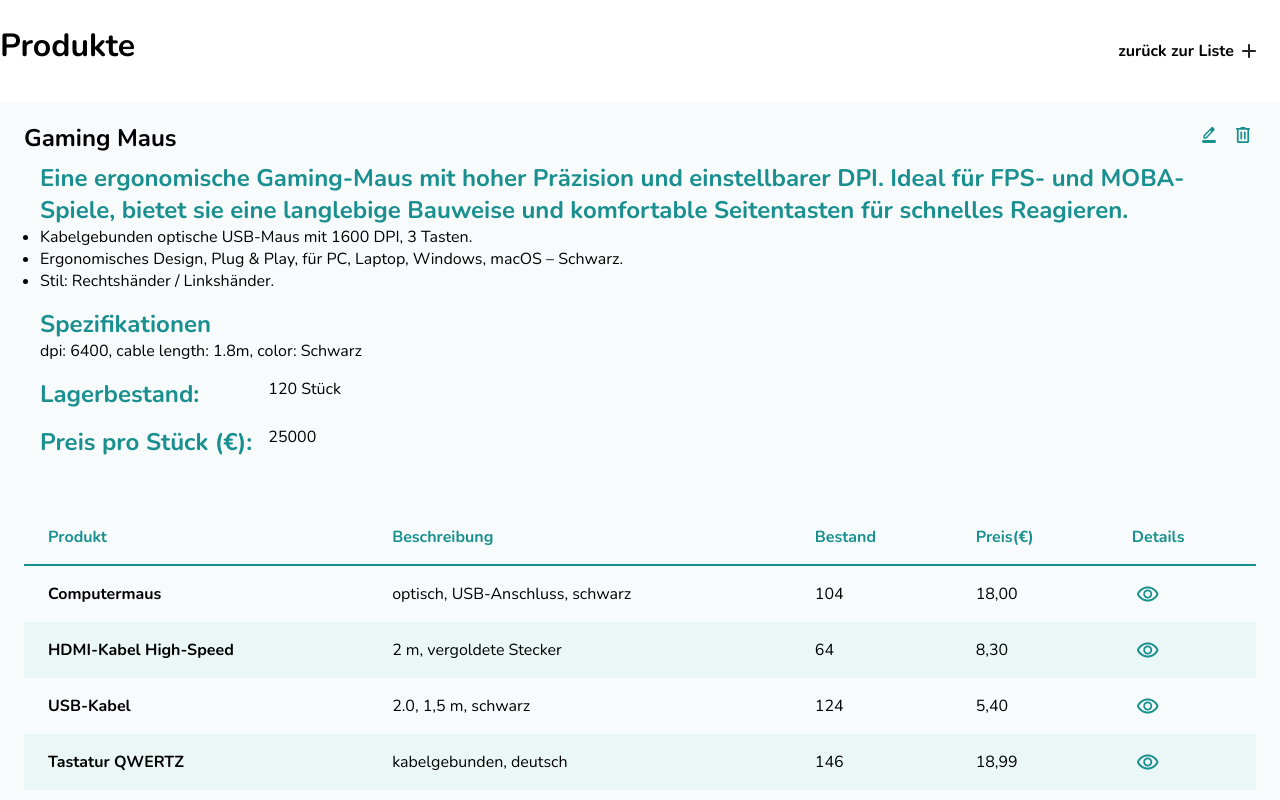
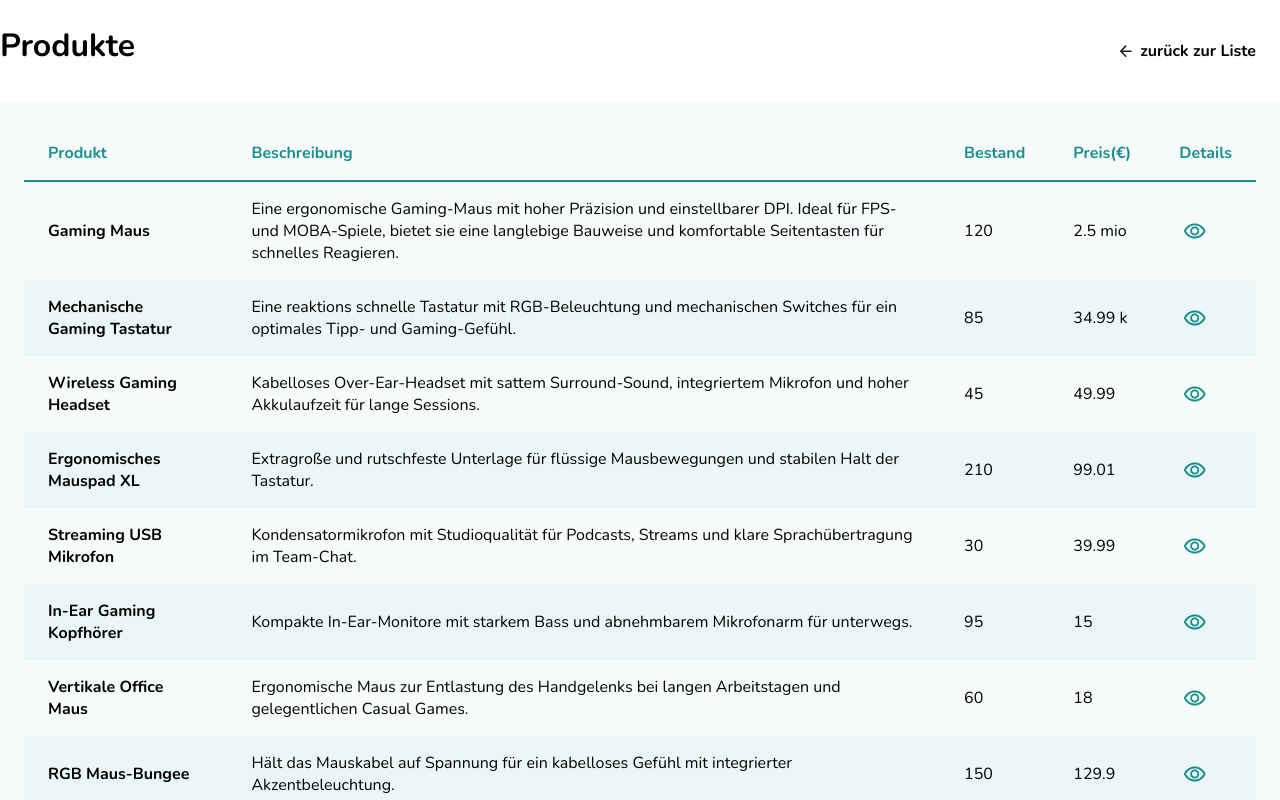
Before and after one commit to Lehnerma/angular-learning-product-list, an Angular app: page / in a window 1280 px wide. Shown: the top 800 px of the page. Built offline with nearby package versions, Linux system fonts and the light colour scheme.

Commit message:
feat: update product list and main header for improved functionality and display

```diff
--- a/src/app/app.html
+++ b/src/app/app.html
@@ -1,5 +1,5 @@
 <main-header></main-header>
-<app-product-detail></app-product-detail>
+<!-- <app-product-detail></app-product-detail> -->
 <app-product-list></app-product-list>
 
 
--- a/src/app/layout/main-header/main-header.html
+++ b/src/app/layout/main-header/main-header.html
@@ -1,10 +1,44 @@
 <header class="main-header">
   <h1 class="main-header__title">Produkte</h1>
-  <a class="btn" [class.btn--primary]="path == ''" [class.btn--secondary]="path == 'detail'">
+  <a class="btn" [class.btn--primary]="path == ''" [class.btn--secondary]="path == 'detail'" (click)="switchPath()">
+    @if (path === 'detail') {
+      <svg
+        xmlns="http://www.w3.org/2000/svg"
+        width="12"
+        height="12"
+        viewBox="0 0 12 12"
+        fill="none"
+      >
+        <path
+          d="M2.54678 6.94109H10.9176C11.1298 6.94109 11.3077 6.86736 11.4513
+6.71989C11.5948 6.57242 11.6666 6.38968 11.6666 6.17168C11.6666 5.95368 11.5948
+5.77094 11.4513 5.62347C11.3077 5.476 11.1298 5.40226 10.9176
+5.40226H2.54678L6.21719 1.63212C6.367 1.47824 6.43879 1.29871 6.43254 1.09353C6.4263
+0.888349 6.34827 0.708819 6.19846 0.554936C6.04865 0.413876 5.87387 0.34014 5.67412
+0.333728C5.47437 0.327316 5.29958 0.401052 5.14977 0.554936L0.205952
+5.63309C0.131045 5.71003 0.0779867 5.79338 0.0467758 5.88315C0.0155649 5.97291
+-4.1008e-05 6.06909 -4.1008e-05 6.17168C-4.1008e-05 6.27427 0.0155649 6.37044
+0.0467758 6.46021C0.0779867 6.54997 0.131045 6.63333 0.205952 6.71027L5.14977
+11.7884C5.2871 11.9295 5.45876 12 5.66475 12C5.87075 12 6.04865 11.9295 6.19846
+11.7884C6.34827 11.6345 6.42318 11.4518 6.42318 11.2402C6.42318 11.0286 6.34827
+10.8459 6.19846 10.692L2.54678 6.94109Z"
+          fill="#1C1B1F"
+        />
+      </svg>
+    }
+
     <span>{{ btn_txt }}</span>
-    <svg xmlns="http://www.w3.org/2000/svg" width="14" height="14" viewBox="0 0 14 14" fill="none">
-      <path
-        d="M6 8H1C0.716667 8 0.479167 7.90417 0.2875 7.7125C0.0958333 7.52083 0 7.28333
+
+    @if (path === '') {
+      <svg
+        xmlns="http://www.w3.org/2000/svg"
+        width="14"
+        height="14"
+        viewBox="0 0 14 14"
+        fill="none"
+      >
+        <path
+          d="M6 8H1C0.716667 8 0.479167 7.90417 0.2875 7.7125C0.0958333 7.52083 0 7.28333
 0 7C0 6.71667 0.0958333 6.47917 0.2875 6.2875C0.479167 6.09583 0.716667 6 1 6H6V1C6
 0.716667 6.09583 0.479167 6.2875 0.2875C6.47917 0.0958333 6.71667 0 7 0C7.28333 0
 7.52083 0.0958333 7.7125 0.2875C7.90417 0.479167 8 0.716667 8 1V6H13C13.2833 6
@@ -12,8 +46,9 @@
 7.52083 13.7125 7.7125C13.5208 7.90417 13.2833 8 13 8H8V13C8 13.2833 7.90417 13.5208
 7.7125 13.7125C7.52083 13.9042 7.28333 14 7 14C6.71667 14 6.47917 13.9042 6.2875
 13.7125C6.09583 13.5208 6 13.2833 6 13V8Z"
-        fill="#232323"
-      />
-    </svg>
+          fill="#232323"
+        />
+      </svg>
+    }
   </a>
 </header>
--- a/src/app/layout/main-header/main-header.ts
+++ b/src/app/layout/main-header/main-header.ts
@@ -18,4 +18,9 @@
       this.btn_txt = 'zurück zur Liste';
     }
   }
+
+// todo delet only for testing
+  switchPath(){
+    this.path = this.path === '' ? 'detail' : ''
+  }
 }
--- a/src/app/shared/components/product-list/product-list.html
+++ b/src/app/shared/components/product-list/product-list.html
@@ -9,35 +9,35 @@
         <th>Details</th>
       </tr>
     </thead>
+
     <tbody>
-      <tr role="link">
-        <td>Computermaus</td>
-        <td>optisch, USB-Anschluss, schwarz</td>
-        <td><span class="badge ok">104</span></td>
-        <td class="price">18,00</td>
-        <td><a class="btn--view" aria-label="Details anzeigen"></a></td>
-      </tr>
-      <tr role="link">
-        <td>HDMI-Kabel High-Speed</td>
-        <td>2 m, vergoldete Stecker</td>
-        <td><span class="badge low">64</span></td>
-        <td class="price">8,30</td>
-        <td><a class="btn--view" aria-label="Details anzeigen"></a></td>
-      </tr>
-      <tr role="link">
-        <td>USB-Kabel</td>
-        <td>2.0, 1,5 m, schwarz</td>
-        <td><span class="badge ok">124</span></td>
-        <td class="price">5,40</td>
-        <td><a class="btn--view" aria-label="Details anzeigen"></a></td>
-      </tr>
-      <tr routerLink="/edit">
-        <td>Tastatur QWERTZ</td>
-        <td>kabelgebunden, deutsch</td>
-        <td><span class="badge ok">146</span></td>
-        <td class="price">18,99</td>
-        <td><a class="btn--view" aria-label="Details anzeigen"></a></td>
-      </tr>
+      @for (item of list; track item.name; let i = $index) {
+        <tr role="link">
+          <td>{{ item.name }}</td>
+          <td>{{ item.description }}</td>
+          <td>
+            <span class="badge ok">{{ item.stock }}</span>
+          </td>
+          <td class="price">@switch (true) {
+            @case (item.price >= 100000) {
+              {{ item.price/100000}} mio
+            }
+            @case (item.price >= 1000) {
+              {{ item.price/1000}} k
+            }
+            @default {
+              {{ item.price}}
+            }
+
+          }
+          </td>
+          <td><a class="btn--view" aria-label="Details anzeigen"></a></td>
+        </tr>
+      } @empty {
+        <tr>
+          <td colspan="5">Nothing</td>
+        </tr>
+      }
     </tbody>
   </table>
 </section>
--- a/src/app/shared/components/product-list/product-list.ts
+++ b/src/app/shared/components/product-list/product-list.ts
@@ -1,5 +1,11 @@
 import { Component } from '@angular/core';
-
+interface List{
+  name: string,
+  description: string,
+  specs: string,
+  stock: number,
+  price: number
+}
 @Component({
   selector: 'app-product-list',
   imports: [],
@@ -7,14 +13,14 @@
   styleUrl: './product-list.scss',
 })
 export class ProductList {
-  list = [
+  list: List[] = [
     {
       name: 'Gaming Maus',
       description:
         'Eine ergonomische Gaming-Maus mit hoher Präzision und einstellbarer DPI. Ideal für FPS- und MOBA-Spiele, bietet sie eine langlebige Bauweise und komfortable Seitentasten für schnelles Reagieren.',
       specs: 'dpi: 6400, cable length: 1.8m, color: Schwarz',
       stock: 120,
-      price: 2500000,
+      price: 250000,
     },
     {
       name: 'Mechanische Gaming Tastatur',
@@ -22,7 +28,7 @@
         'Eine reaktions schnelle Tastatur mit RGB-Beleuchtung und mechanischen Switches für ein optimales Tipp- und Gaming-Gefühl.',
       specs: 'switches: Red, layout: DE, backlighting: RGB',
       stock: 85,
-      price: 3499000,
+      price: 34990,
     },
     {
       name: 'Wireless Gaming Headset',
@@ -30,7 +36,7 @@
         'Kabelloses Over-Ear-Headset mit sattem Surround-Sound, integriertem Mikrofon und hoher Akkulaufzeit für lange Sessions.',
       specs: 'driver: 50mm, battery: 30h, connection: 2.4GHz Wireless',
       stock: 45,
-      price: 4999000,
+      price: 49.99,
     },
     {
       name: 'Ergonomisches Mauspad XL',
@@ -38,7 +44,7 @@
         'Extragroße und rutschfeste Unterlage für flüssige Mausbewegungen und stabilen Halt der Tastatur.',
       specs: 'dimensions: 900x400mm, thickness: 3mm, surface: Speed',
       stock: 210,
-      price: 990000,
+      price: 99.01,
     },
     {
       name: 'Streaming USB Mikrofon',
@@ -46,7 +52,7 @@
         'Kondensatormikrofon mit Studioqualität für Podcasts, Streams und klare Sprachübertragung im Team-Chat.',
       specs: 'polar pattern: Cardioid, connection: USB-C, sample rate: 96kHz',
       stock: 30,
-      price: 3999000,
+      price: 39.99,
     },
     {
       name: 'In-Ear Gaming Kopfhörer',
@@ -54,7 +60,7 @@
         'Kompakte In-Ear-Monitore mit starkem Bass und abnehmbarem Mikrofonarm für unterwegs.',
       specs: 'driver: 10mm, connector: 3.5mm Jack, weight: 20g',
       stock: 95,
-      price: 1500000,
+      price: 15.00,
     },
     {
       name: 'Vertikale Office Maus',
@@ -62,7 +68,7 @@
         'Ergonomische Maus zur Entlastung des Handgelenks bei langen Arbeitstagen und gelegentlichen Casual Games.',
       specs: 'dpi: 1600, sensor: Optical, connectivity: Bluetooth',
       stock: 60,
-      price: 1800000,
+      price: 18.00,
     },
     {
       name: 'RGB Maus-Bungee',
@@ -70,7 +76,7 @@
         'Hält das Mauskabel auf Spannung für ein kabelloses Gefühl mit integrierter Akzentbeleuchtung.',
       specs: 'ports: 2x USB 2.0, power: USB-powered, color: Mattschwarz',
       stock: 150,
-      price: 1299000,
+      price: 129.90,
     },
     {
       name: 'Gaming Controller Wireless',
@@ -78,7 +84,7 @@
         'Vielseitiger Gamepad-Controller mit präzisen Analog-Sticks und programmierbaren Rücktasten.',
       specs: 'compatibility: PC/Console, battery: 15h, rumble: Dual-Motor',
       stock: 75,
-      price: 2999000,
+      price: 29.99,
     },
     {
       name: 'Monitor Lichtleiste',
@@ -86,7 +92,7 @@
         'Bildschirm-Lampe zur augenschonenden Schreibtischbeleuchtung ohne störende Reflexionen auf dem Display.',
       specs: 'control: Touch/Remote, temperature: 2700K-6500K, power: USB',
       stock: 110,
-      price: 2199000,
+      price: 21.99,
     },
   ];
 }
```
